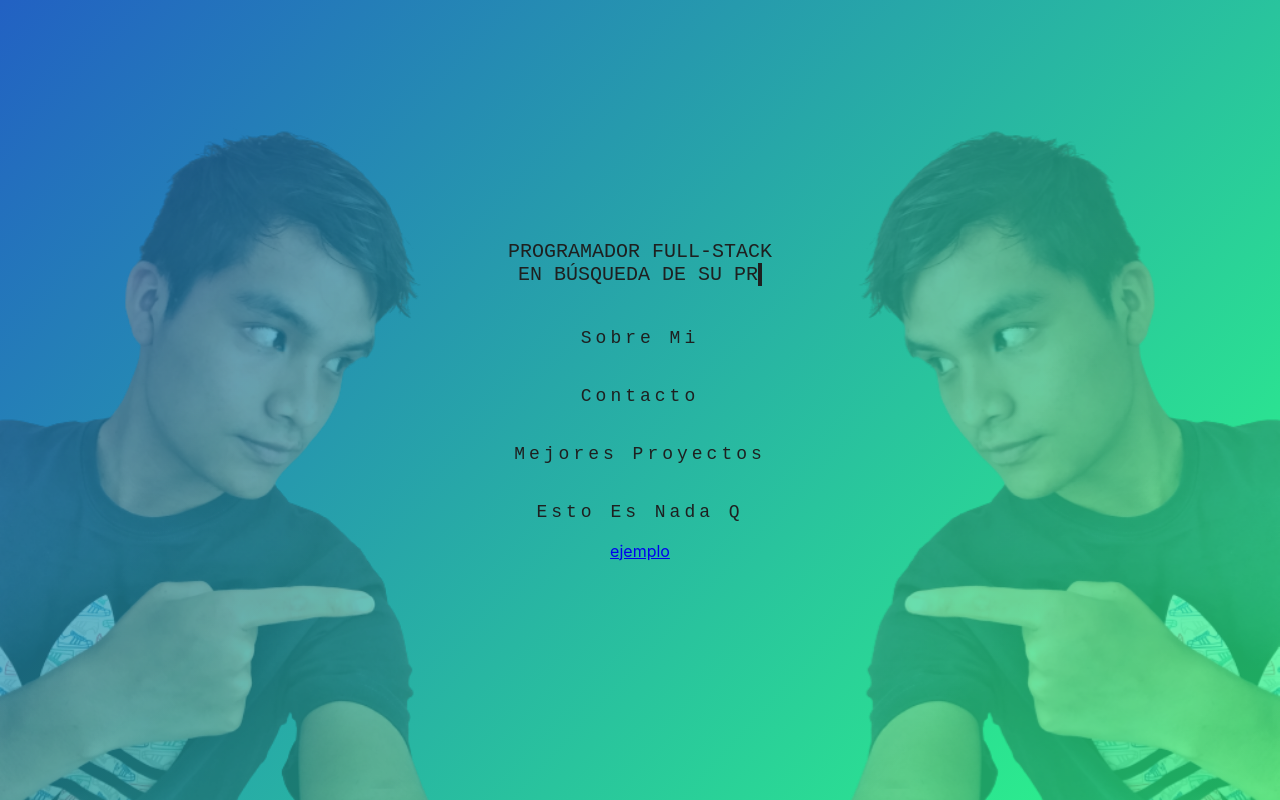
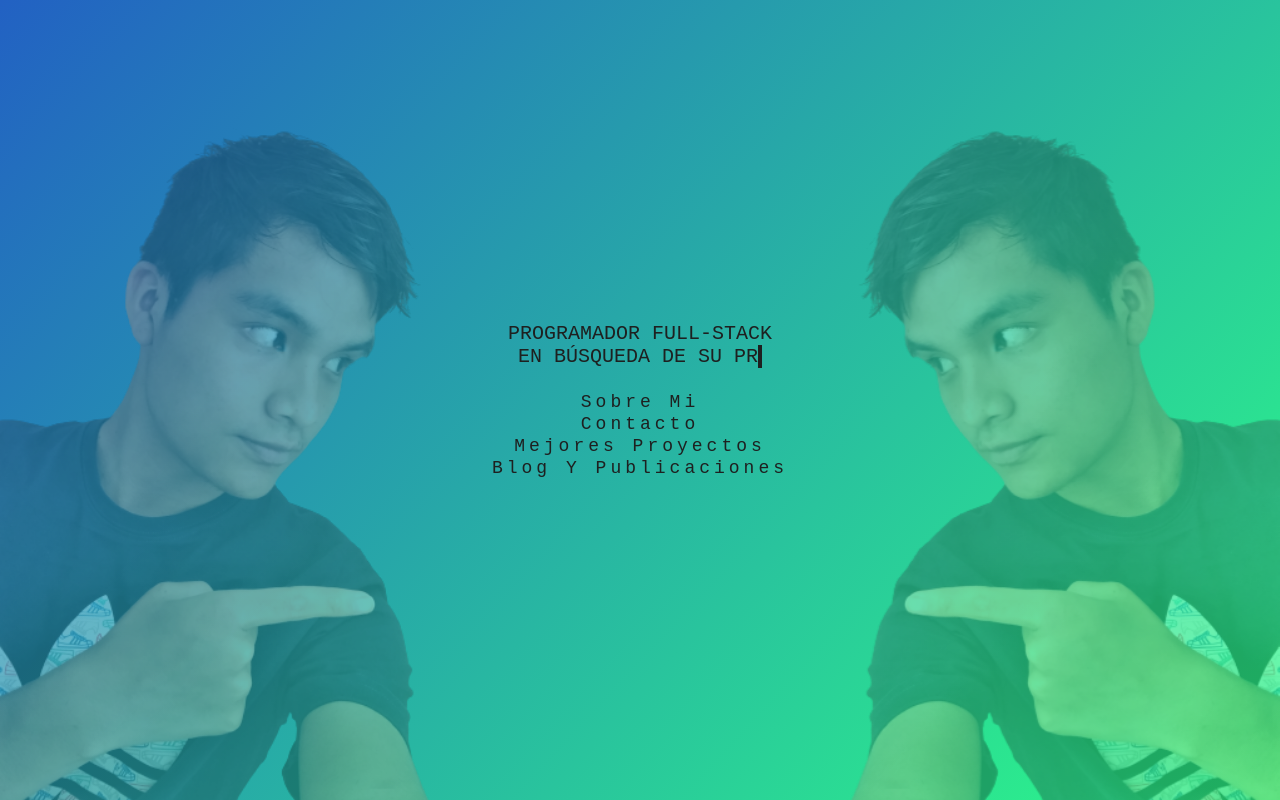
Before and after one commit to fimovol/testdereacttest, a React (Create React App) app: page / in a window 1280 px wide. Built offline with nearby package versions, Linux system fonts and the light colour scheme.

Commit message:
single page aplication

```diff
--- a/src/App.jsx
+++ b/src/App.jsx
@@ -13,11 +13,10 @@ function App(){
       <div className="centro">
         <span className='efectoescritura' style={estado}>Programador full-stack</span>
         <span className='efectoescrituraabajo'>en búsqueda de su primer empleo</span>
-        <p className='parrafo'>sobre mi</p>
-        <p className='parrafo'>contacto</p>
-        <p className='parrafo'>mejores proyectos</p>
-        <p className='parrafo'>esto es nada q</p>
-        <Link to="hola">ejemplo</Link>
+        <Link to="sobremi" className='parrafo'>sobre mi</Link>
+        <Link to="contacto" className='parrafo'>contacto</Link>
+        <Link to="proyectos" className='parrafo'>mejores proyectos</Link>
+        <Link to="blog" className='parrafo'>Blog y publicaciones</Link>
     </div>
     <div className="contenedor">
         <div className="rojo">
--- a/src/index.js
+++ b/src/index.js
@@ -9,12 +9,19 @@ import './index.css';
 import App from './App.jsx'
 import reportWebVitals from './reportWebVitals'
 import Notfound from './routes/paginanoencontrada'
+import Blog from './routes/blog'
+import Contacto from './routes/contacto'
+import Proyectos from './routes/mejoresproyectos'
+import Sobremi from './routes/sobremi'
 
 ReactDOM.render(
   <HashRouter>
     <Routes>
       <Route path="/" element={<App />} />
-      <Route path='/hola' element={<h1>hola pagina de ejemplo</h1>}/>
+      <Route path="/sobremi" element={<Sobremi />} />
+      <Route path="/contacto" element={<Contacto />} />
+      <Route path="/proyectos" element={<Proyectos />} />
+      <Route path='/blog' element={<Blog/>}/>
       <Route path="*" element={<Notfound />} />
     </Routes>
   </HashRouter>
--- /dev/null
+++ b/src/routes/blog.jsx
@@ -0,0 +1,5 @@
+export default function blog(){
+    return (
+        <h1>este sera mi proximo blog</h1>
+    )
+}
--- /dev/null
+++ b/src/routes/contacto.jsx
@@ -0,0 +1,5 @@
+export default function contacto(){
+    return (
+        <h1>pagina de contacto con todos los links para que me contactes</h1>
+    )
+}
--- /dev/null
+++ b/src/routes/mejoresproyectos.jsx
@@ -0,0 +1,5 @@
+export default function mejoresproyectos(){
+    return (
+        <h1>mis mejores proyectos para demostrar lo que aprendi</h1>
+    )
+}
--- /dev/null
+++ b/src/routes/sobremi.jsx
@@ -0,0 +1,5 @@
+export default function sobremi(){
+    return (
+        <h1>te cuento quien soy y por que deberias contratarme</h1>
+    )
+}
```
